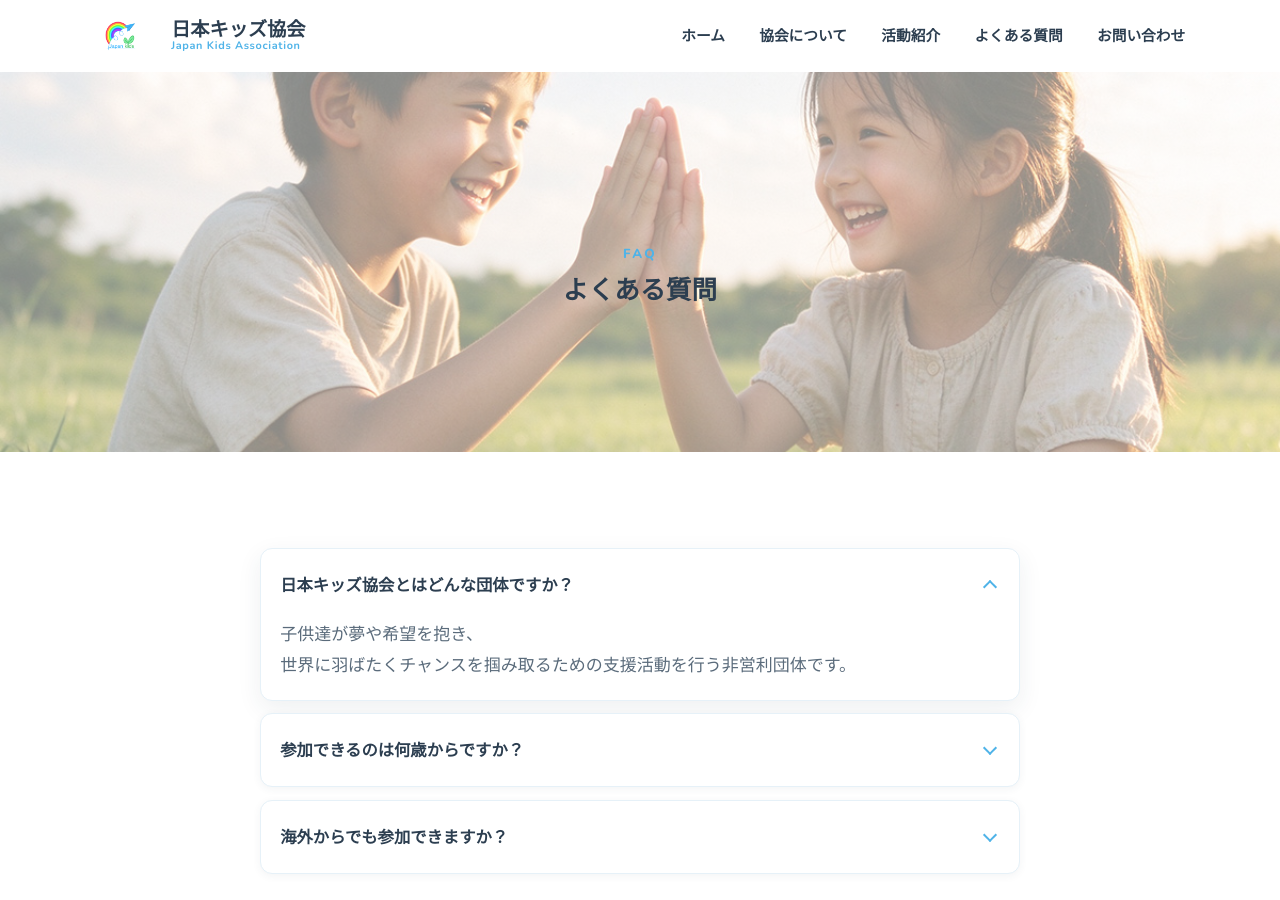
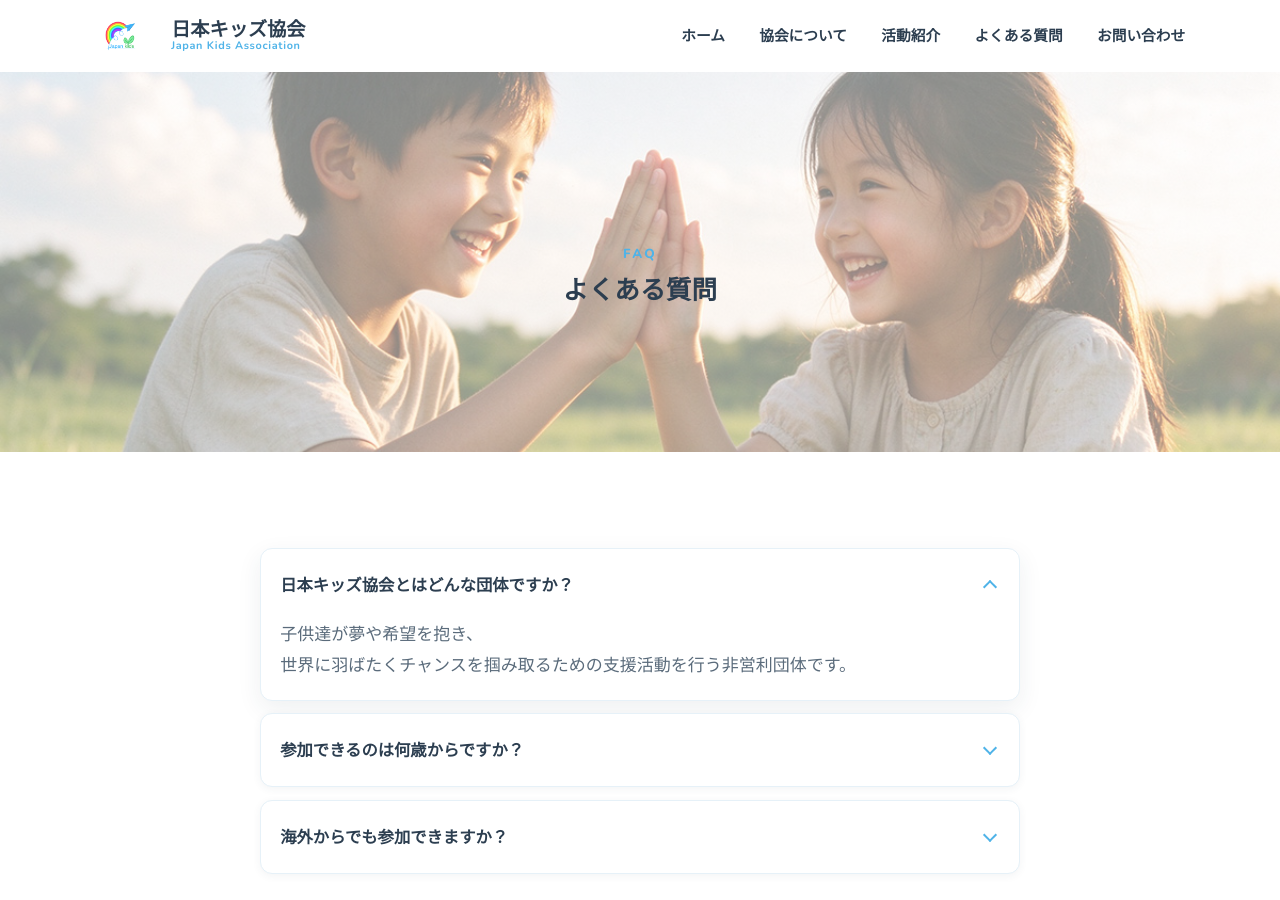
Before and after one commit to piggymiku-T/japan-kids-association, a Jekyll site: the page built from faq.md, in a window 1280 px wide and 900 px high. Built offline with Jekyll 4.4.1, drawn with Linux system fonts in a browser that asks for light colours.

Commit message:
Update background position in FAQ section
Adjusted background position of the FAQ hero section.

```diff
--- a/faq.md
+++ b/faq.md
@@ -4,7 +4,7 @@
 description: 日本キッズ協会への参加方法・対象年齢・費用など。
 permalink: /faq/
 ---
-<section class="page-hero" style="background-image: linear-gradient(rgba(255,255,255,0.5), rgba(255,255,255,0.5)), url('{{ '/assets/images/banner-faq.jpg' | relative_url }}'); background-size: cover; background-position: center;">
+<section class="page-hero" style="background-image: linear-gradient(rgba(255,255,255,0.5), rgba(255,255,255,0.5)), url('{{ '/assets/images/banner-faq.jpg' | relative_url }}'); background-size: cover; background-position: center 30%;">
   <div class="container">
     <p class="section-eyebrow">FAQ</p>
     <h1 class="page-title">よくある質問</h1>
```
